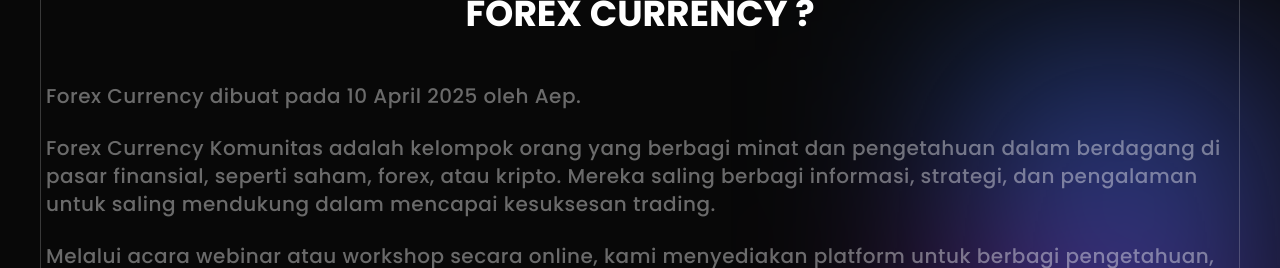
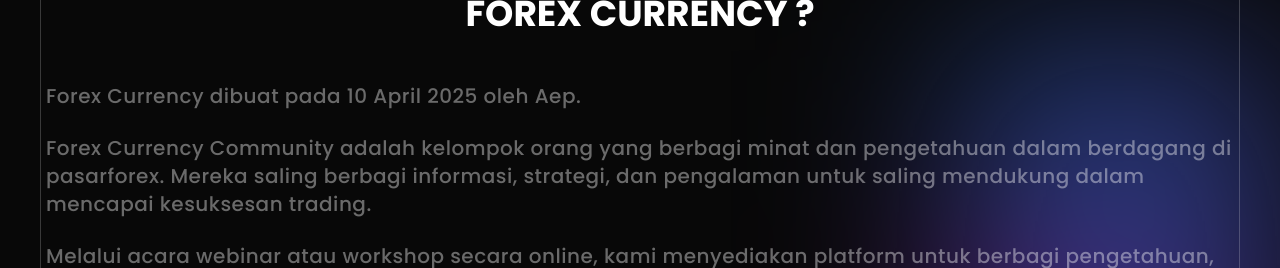
Before and after one commit to NogiTeam/Community_web, a Next.js app: page / in a window 1280 px wide. Shown: the part 1720-1988 px from the top of the page. Built offline with nearby package versions, Linux system fonts and the light colour scheme.

Commit message:
Update About.tsx

```diff
--- a/src/components/homepage/About.tsx
+++ b/src/components/homepage/About.tsx
@@ -20,7 +20,7 @@ export default function About() {
                   Forex Currency dibuat pada 10 April 2025 oleh Aep.
                </p>
                <p className=" text-base md:text-xl font-medium text-white/40 leading-relaxed tracking-wide mt-6">
-                  Forex Currency Komunitas adalah kelompok orang yang berbagi minat dan pengetahuan dalam berdagang di pasar finansial, seperti saham, forex, atau kripto. Mereka saling berbagi informasi, strategi, dan pengalaman untuk saling mendukung dalam mencapai kesuksesan trading.
+                  Forex Currency Community adalah kelompok orang yang berbagi minat dan pengetahuan dalam berdagang di pasarforex. Mereka saling berbagi informasi, strategi, dan pengalaman untuk saling mendukung dalam mencapai kesuksesan trading.
                </p>
                <p className=" text-base md:text-xl font-medium text-white/40 leading-relaxed tracking-wide mt-6">
                   Melalui acara webinar atau workshop secara online, kami
```
